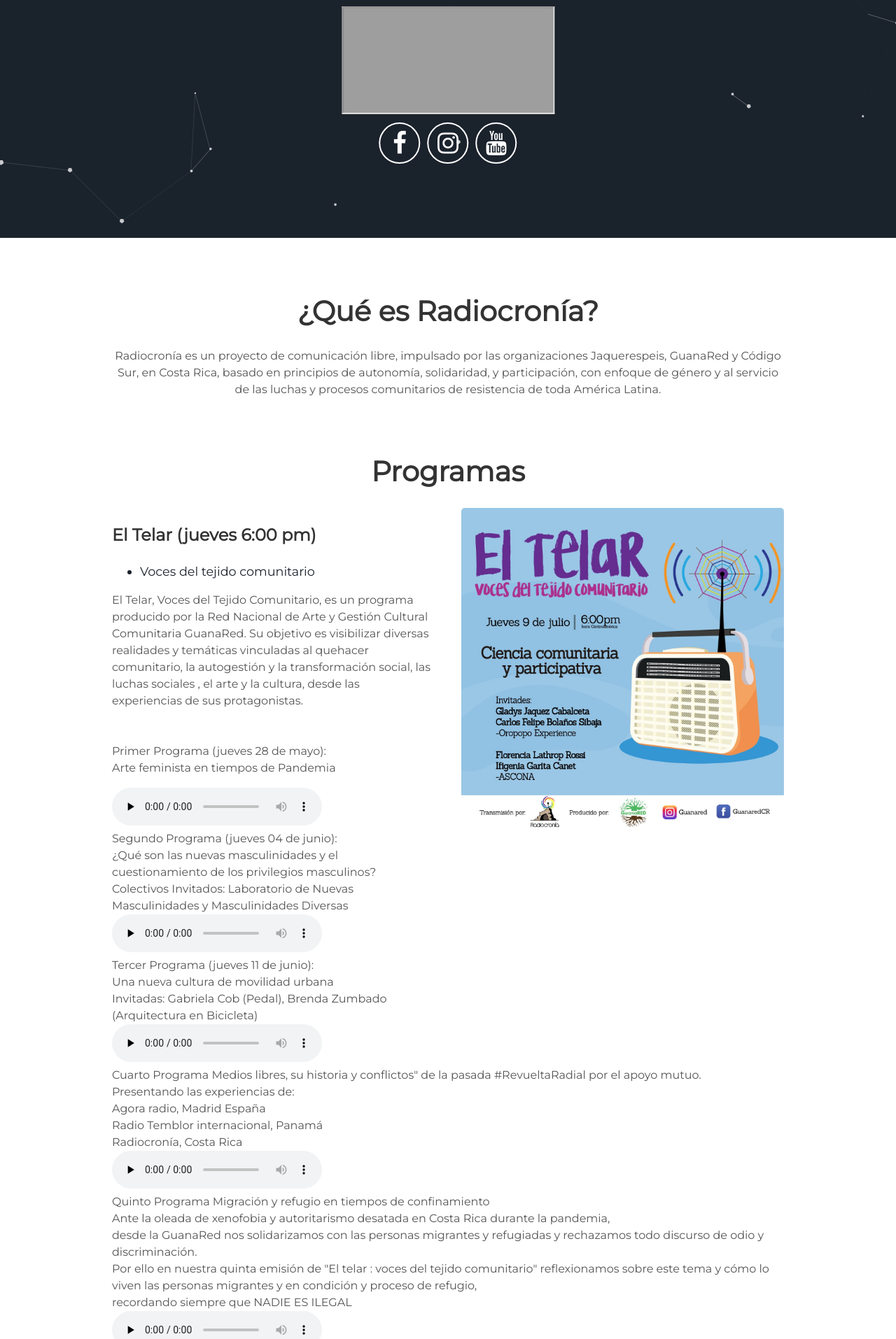
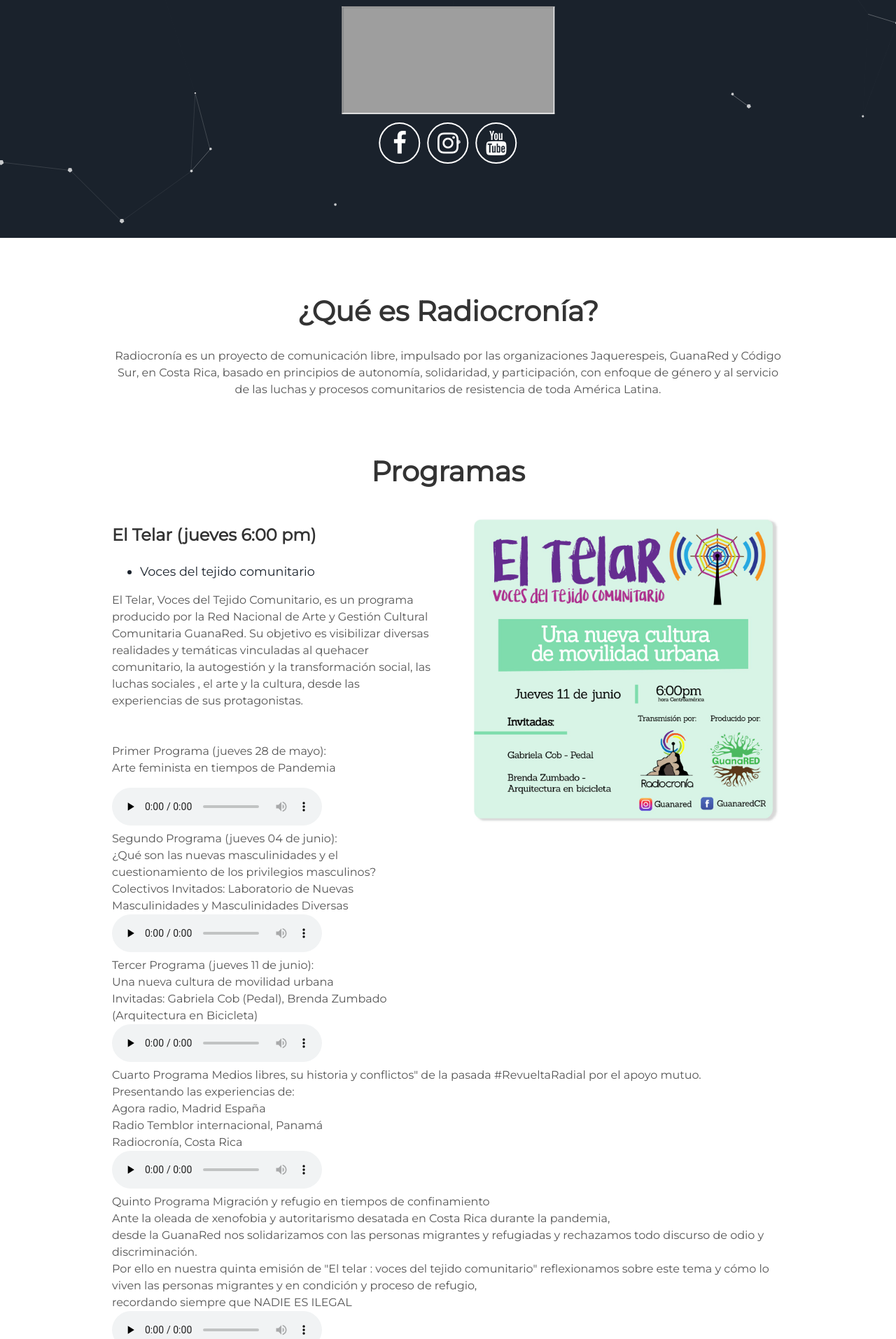
Before and after one commit to JaquerEspeis/radiocronia, a Jekyll site: the page built from index.html, in a window 1280 px wide. Shown: the part 560-2474 px from the top of the page at 70% size. Built offline with Jekyll 4.4.1, drawn with Linux system fonts in a browser that asks for light colours; grey boxes are pictures that could not be loaded.

```diff
--- a/_includes/about.html
+++ b/_includes/about.html
@@ -11,7 +11,7 @@
 <div>
   <div class="user-projects">
     <div class="images-right">
-      <img alt=“telar1” src="{{ "/assets/img/eltelar_5.jpg" | prepend: site.baseurl }}" />
+      <img alt=“telar1” src="{{ "/assets/img/eltelar_4.jpg" | prepend: site.baseurl }}" />
     </div>
   <div class="contents">
     <h3> El Telar (jueves 6:00 pm) </h3>
```
